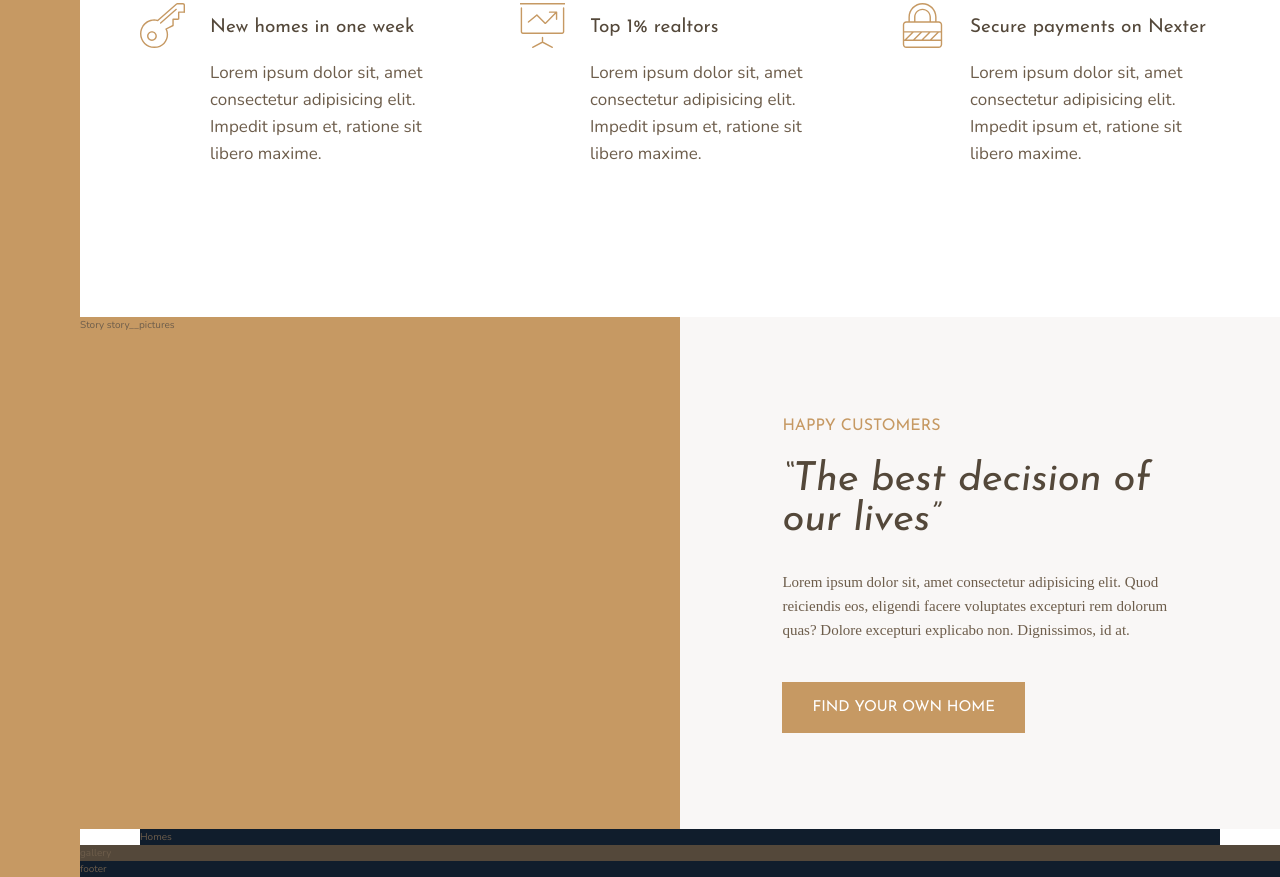
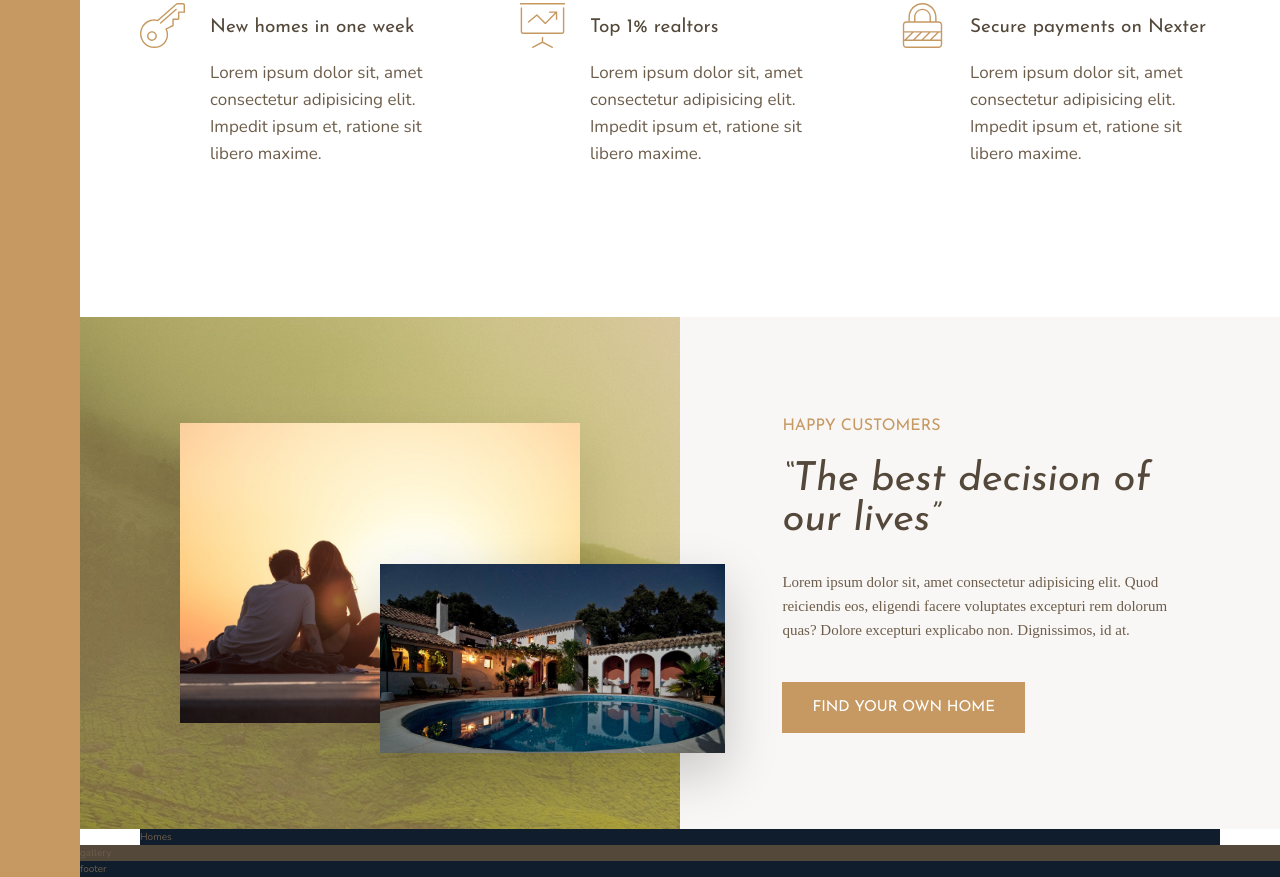
Before and after one commit to nikkisato/Nexter-Project, a website: page index.html in a window 1280 px wide. Shown: the part 991-1868 px from the top of the page. Drawn offline with nearby package versions, Linux system fonts and the light colour scheme.

Commit message:
finished stories

```diff
--- a/index.html
+++ b/index.html
@@ -86,7 +86,14 @@
       </div>
     </section>
 
-    <div class="story__pictures">Story story__pictures</div>
+    <div class="story__pictures">
+      <img
+        src="img/story-1.jpeg"
+        alt="Couple with new house"
+        class="story__img--1"
+      />
+      <img src="img/story-2.jpeg" alt="New house" class="story__img--2" />
+    </div>
 
     <div class="story__content">
       <h3 class="heading-3 mb-sm">Happy Customers</h3>
--- a/sass/_story.scss
+++ b/sass/_story.scss
@@ -2,6 +2,31 @@
   &__pictures {
     background-color: $color-primary;
     grid-column: full-start / col-end 4;
+
+    display: grid;
+    grid-template-rows: repeat(6, 1fr);
+    grid-template-columns: repeat(6, 1fr);
+    align-items: center;
+    background-image: linear-gradient(
+        rgba($color-primary, 0.5),
+        rgba($color-primary, 0.5)
+      ),
+      url(../img/back.jpg);
+  }
+
+  &__img--1 {
+    width: 100%;
+    grid-row: 2 / 6;
+    grid-column: 2 / 6;
+    box-shadow: 0 2rem 5rem rgba(#000, 0.1);
+  }
+  &__img--2 {
+    width: 115%;
+
+    grid-row: 4 / 6;
+    grid-column: 4 / 7;
+    z-index: 10;
+    box-shadow: 0 2rem 5rem rgba(#000, 0.2);
   }
 
   &__content {
```
Also changed, not shown: css/style.css.
